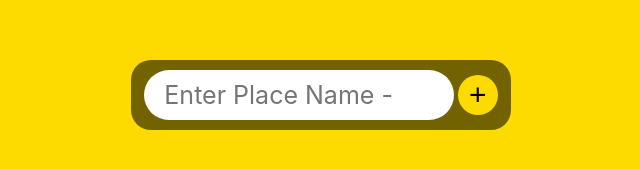
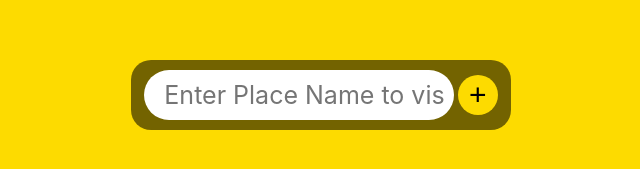
Before and after one commit to virajj014/weatherapp-js, a plain HTML site: page index.html in a window 1280 px wide. Shown: the part 305-474 px from the top of the page, 319-959 px from the left. Drawn offline with Linux system fonts and the light colour scheme.

Commit message:
Update index.html

```diff
--- a/index.html
+++ b/index.html
@@ -14,7 +14,7 @@
 <body>
     <div class="container">
         <div class="input-btn">
-            <input type="text" id="mycity" placeholder="Enter Place Name -" />
+            <input type="text" id="mycity" placeholder="Enter Place Name to visit-" />
             <button onclick="citysubmit()">+</button>
         </div>
         <p id="city-error">Enter a place</p>
```
